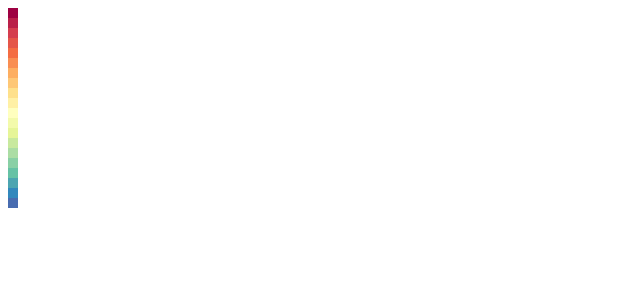
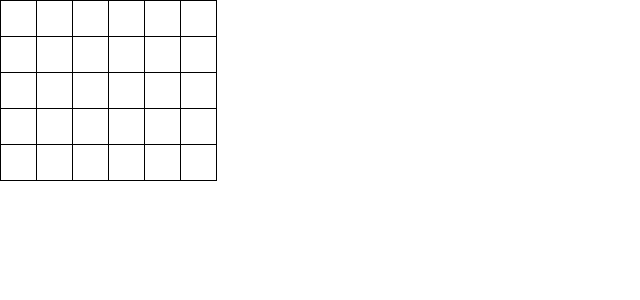
Before and after one commit to ivancuric/color-grid, a React (Create React App) app: page / in a window 1280 px wide. Shown: the top 300 px of the page, without its empty margins (0-640 px from the left). Built offline with nearby package versions, Linux system fonts and the light colour scheme.

Commit message:
Working as intended

```diff
--- a/package.json
+++ b/package.json
@@ -5,6 +5,7 @@
   "keywords": [],
   "main": "src/index.tsx",
   "dependencies": {
+    "@sindresorhus/class-names": "1.1.0",
     "chroma-js": "2.0.6",
     "node-sass": "4.12.0",
     "react": "16.9.0",
--- /dev/null
+++ b/src/Grid.tsx
@@ -0,0 +1,47 @@
+import React from 'react';
+import { shuffleArray } from './shuffleArray';
+import { GridCell } from './GridCell';
+import { sizes } from './config';
+
+type size = keyof typeof sizes;
+
+interface GridProps {
+  row: number;
+  col: number;
+  size: size;
+}
+
+export const Grid = ({ row, col, size }: GridProps) => {
+  const total = row * col;
+  const integerArray = [...Array(total)].map((_, i) => i + 1);
+  const shuffledArray = shuffleArray(integerArray);
+
+  try {
+    if (total > 100) {
+      throw new Error(`Number of items must be lower than 100, was ${total}`);
+    }
+    if (row < 1) {
+      throw new Error(`Row should be a positive integer, was ${row}`);
+    }
+    if (col < 1) {
+      throw new Error(`Row should be a positive integer, was ${col}`);
+    }
+  } catch (error) {
+    console.error(error);
+    return null;
+  }
+
+  return (
+    <div
+      className={'grid'}
+      style={{
+        gridTemplateColumns: `repeat(${col}, min-content)`,
+        fontSize: `${sizes[size]}px`,
+      }}
+    >
+      {shuffledArray.map(value => (
+        <GridCell key={value} value={value} total={total} />
+      ))}
+    </div>
+  );
+};
--- /dev/null
+++ b/src/GridCell.tsx
@@ -0,0 +1,46 @@
+import React, { useState } from "react";
+import chroma from "chroma-js";
+
+import { COLOR_SCHEME } from "./config";
+
+// https://www.w3.org/TR/WCAG20-TECHS/G18.html
+const getTextColor = (color: string) => {
+  if (chroma(color).luminance() > 0.4) {
+    return "#000";
+  }
+
+  return "#fff";
+};
+
+const getColorByValue = (value: number, total: number): string =>
+  chroma
+    .scale(COLOR_SCHEME)
+    .domain([0, total])(value)
+    .hex();
+
+export const GridCell = ({ value, total }) => {
+  const baseColor = getColorByValue(value, total);
+  const textColor = getTextColor(baseColor);
+  const hoverColor = chroma(baseColor).set("lab.l", "*1.1");
+
+  const [isVisible, setIsVisible] = useState(false);
+
+  return (
+    <button onClick={() => setIsVisible(!isVisible)} className={"gridCell"}>
+      {isVisible ? (
+        <div
+          className={"contents"}
+          style={{
+            "--hoverColor": hoverColor,
+            "--defaultColor": baseColor,
+            color: textColor
+          }}
+        >
+          <div className={"value"}>{value}</div>
+        </div>
+      ) : (
+        <div className={"visuallyHidden"}>Click to reveal</div>
+      )}
+    </button>
+  );
+};
--- /dev/null
+++ b/src/config.ts
@@ -0,0 +1,7 @@
+export const COLOR_SCHEME = 'Spectral';
+
+export const sizes = {
+  small: '20',
+  medium: '35',
+  large: '50',
+};
--- a/src/index.tsx
+++ b/src/index.tsx
@@ -1,39 +1,13 @@
-import * as React from 'react';
+import React from 'react';
 import { render } from 'react-dom';
-// @ts-ignore codesandbox being wonky
-import chroma from 'chroma-js';
-import { shuffleArray } from './shuffleArray';
+import { Grid } from './Grid';
 
 import './styles.scss';
 
-const LENGTH = 20;
-const SIZE = 10;
-const COLOR_SCHEME = 'Spectral';
-
-const getColorByValue = (x: number): string =>
-  chroma
-    .scale(COLOR_SCHEME)
-    .domain([0, LENGTH])(x)
-    .hex();
-
-const array = [...Array(LENGTH)].map((_, i) => ({
-  value: i + 1,
-  color: getColorByValue(i),
-}));
-
 function App() {
   return (
-    <div className="App">
-      {array.map(x => (
-        <div
-          key={x.value}
-          style={{
-            width: `${SIZE}px`,
-            height: `${SIZE}px`,
-            background: x.color,
-          }}
-        />
-      ))}
+    <div className={'App'}>
+      <Grid row={5} col={6} size={'medium'} />
     </div>
   );
 }
--- a/src/shuffleArray.ts
+++ b/src/shuffleArray.ts
@@ -1,6 +1,6 @@
 /* Fisher-Yates shuffle (https://bost.ocks.org/mike/shuffle/) */
 
-export function shuffleArray(array: number[]) {
+export function shuffleArray([...array]: number[]) {
   let m = array.length,
     t: number,
     i: number;
@@ -16,5 +16,6 @@ export function shuffleArray(array: number[]) {
     array[i] = t;
   }
 
+  // return a new array
   return array;
 }
--- a/src/styles.scss
+++ b/src/styles.scss
@@ -1,4 +1,57 @@
+* {
+  box-sizing: border-box;
+  margin: 0;
+  padding: 0;
+}
+
 .App {
-  font-family: sans-serif;
-  text-align: center;
+  font-family: -apple-system, BlinkMacSystemFont, "Segoe UI", Roboto, Helvetica, Arial, sans-serif, "Apple Color Emoji", "Segoe UI Emoji", "Segoe UI Symbol";
 }
+
+.grid {
+  display: inline-grid;
+  grid-gap: 1px;
+  background: black;
+  border: 1px solid black;
+}
+
+.gridCell {
+  width: 1em;
+  height: 1em;
+  font: inherit;
+  cursor: pointer;
+  position: relative;
+  padding: 0;
+  border: none;
+  color: inherit;
+  background-color: #fff;
+  -webkit-appearance: none;
+
+  &:hover {
+    background: #f0f0f0;
+  }
+}
+
+.contents {
+  display: flex;
+  height: 100%;
+  background: var(--defaultColor);
+  position: relative;
+
+  &:hover {
+    background: var(--hoverColor);
+  }
+}
+
+.value {
+  font-size: .4em;
+  margin: auto;
+}
+
+.visuallyHidden {
+  width: 0;
+  height: 0;
+  position: absolute;
+  contain: strict;
+  overflow: hidden;
+}
```
